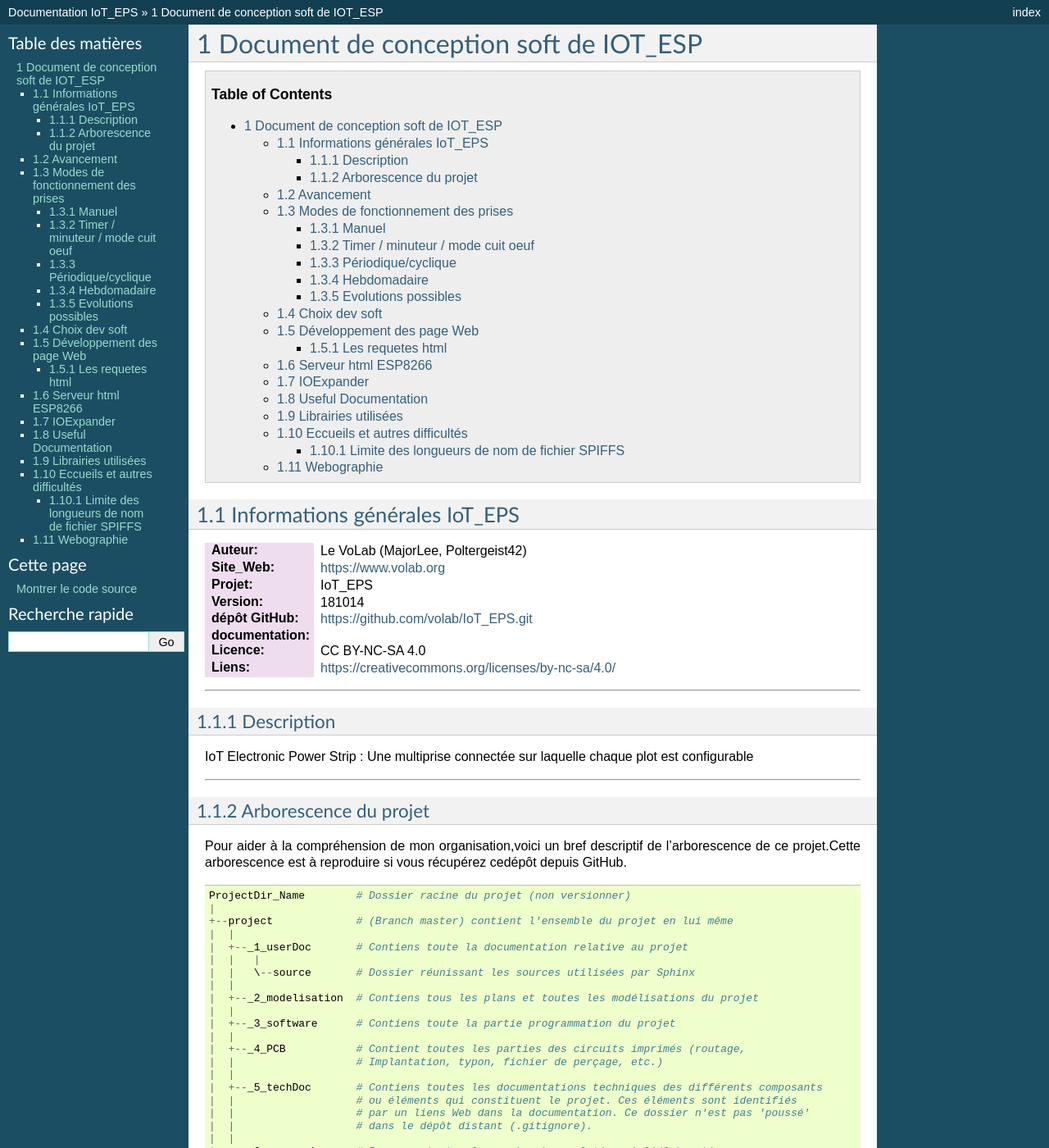
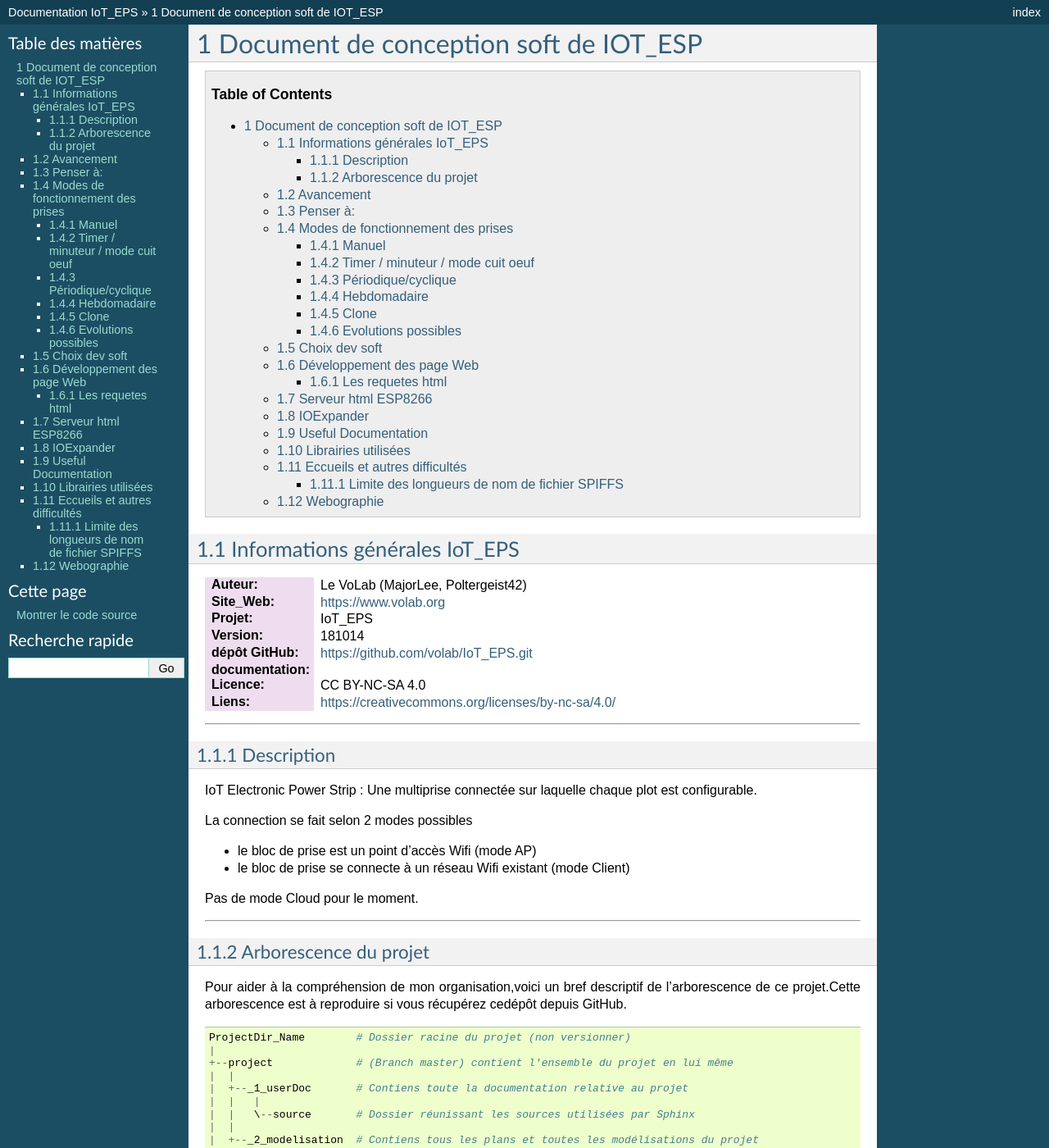
Before and after one commit to volab/IoT_EPS, a Sphinx documentation site: the page built from _1_userDoc/source/softDev.rst, in a window 1280 px wide and 1400 px high. Shown: the whole window at 82% size. Built offline with Sphinx 7.4.7, drawn with Linux system fonts in a browser that asks for light colours; some of the changed text lies outside the part shown.

```diff
--- a/README.rst
+++ b/README.rst
@@ -16,7 +16,14 @@
 Description
 ============
 
-IoT Electronic Power Strip : Une multiprise connectée sur laquelle chaque plot est configurable
+IoT Electronic Power Strip : Une multiprise connectée sur laquelle chaque plot est configurable.
+
+La connection se fait selon 2 modes possibles
+
+- le bloc de prise est un point d'accès Wifi (mode AP)
+- le bloc de prise se connecte à un réseau Wifi existant (mode Client)
+
+Pas de mode Cloud pour le moment.
 
 ####
 
--- a/_1_userDoc/source/softDev.rst
+++ b/_1_userDoc/source/softDev.rst
@@ -21,6 +21,14 @@
 #. intégration MCP23017 : ok
 #. lecture du fichier de configuration façon Pierre (config2.json) :
 #. gestion bouton poussoir mécanique :
+
+
+====================================
+Penser à:
+====================================
+
+#. terminer l'implémentation des méthodes de CPowerPlug ( isItTimeToSwitch )
+#. regarder javascript http request pour faire du DELETE
 
 ====================================
 Modes de fonctionnement des prises
@@ -53,12 +61,18 @@
 - un appui court sur BP met à OFF mais reste en mode calendaire pour le cycle suivant
 - 1 appui sur BP (long) met OFF et repasse en manuelle
 
+Clone
+========
+Clone le fonctionnement d'une des 3 autres prises
+
 Evolutions possibles
 =====================
 - un mixte entre cyclique et hebo: clyclique mais seulement pendant un certaines
   période de la journée.
 - Sur le mode hebdo, prévoir la possibilité d'avoir plusieurs plage de fonctionnement par jours
   et différentes chaque jour
+- Mode compte à rebour : le système est en mode manuel ON et on souhait qu'il s'éteigne
+  tout seul dans 2 heures
 
 
 ==============
```
Also changed, not shown: other parts of _1_userDoc/source/softDev.rst (+4 -0 lines), 9 other files.
